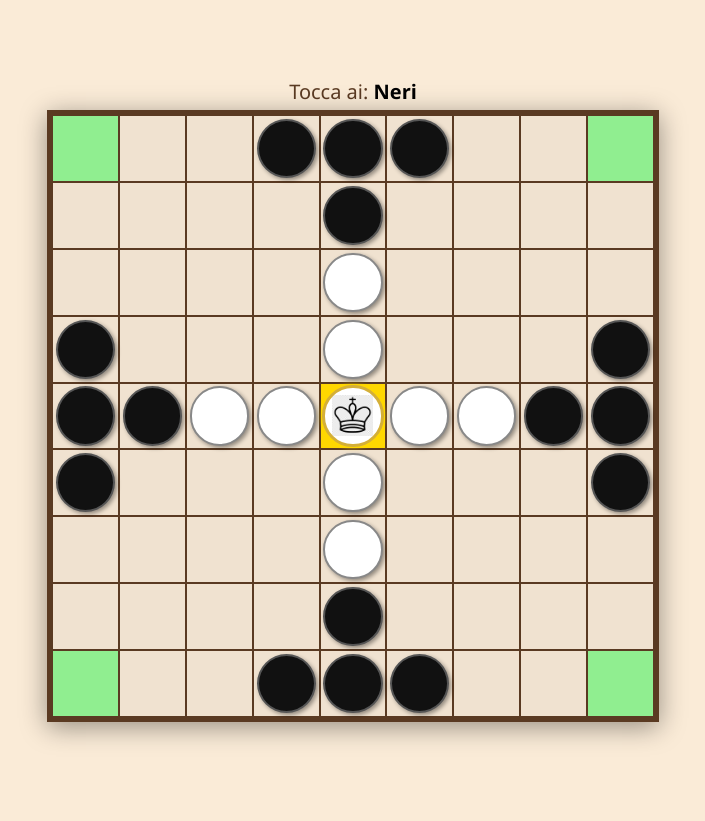
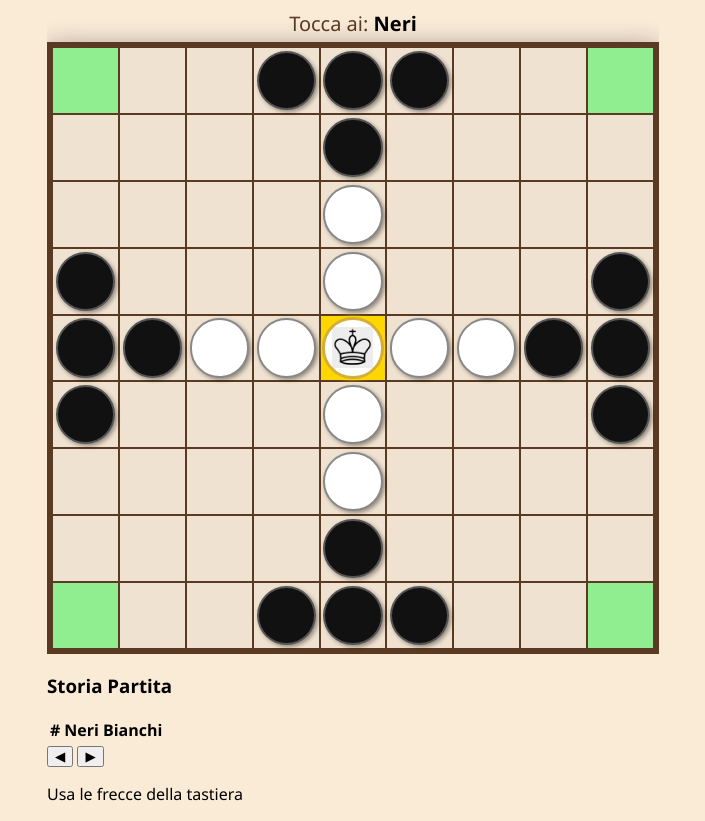
Before and after one commit to lolgamer39/tablut, a website: page public/game/game.html in a window 1280 px wide. Shown: the whole page, without its empty margins (287-992 px from the left). Before the commit the page ends 800 px from the top, so only its background shows below. Drawn offline with nearby package versions, Linux system fonts and the light colour scheme.

Commit message:
Update game.html

```diff
--- a/public/game/game.html
+++ b/public/game/game.html
@@ -11,6 +11,9 @@
     <div id="connection-warning" class="hidden">⚠️ Connessione instabile... tentativo di riconnessione.</div>
     <div id="opponent-warning" class="hidden">⏳ L'avversario ha perso la connessione. Attendi...</div>
 
+    <div id="layout-container">
+
+        <div id="main-column">
             <div id="online-ui" class="hidden">
                 <div class="player-bar top">
                     <div class="player-info">
@@ -48,8 +51,32 @@
                     <button id="surrender-btn" onclick="handleSurrender()">Annulla Partita</button>
                 </div>
             </div>
+        </div>
 
-    <div id="game-over-modal" class="hidden">
+        <div id="sidebar" class="hidden-mobile">
+            <h3>Storia Partita</h3>
+            <div id="move-history-container">
+                <table id="move-table">
+                    <thead>
+                        <tr>
+                            <th>#</th>
+                            <th>Neri</th>
+                            <th>Bianchi</th>
+                        </tr>
+                    </thead>
+                    <tbody id="move-list-body">
+                        </tbody>
+                </table>
+            </div>
+
+            <div id="history-controls">
+                <button id="btn-prev" class="nav-btn">◀</button>
+                <button id="btn-next" class="nav-btn">▶</button>
+            </div>
+            <p class="small-note">Usa le frecce della tastiera</p>
+        </div>
+
+    </div> <div id="game-over-modal" class="hidden">
         <div class="modal-content">
             <h2 id="winner-title">Vittoria!</h2>
             <p id="winner-msg"></p>
```
Lines whose indentation alone changed are shown as unchanged.
